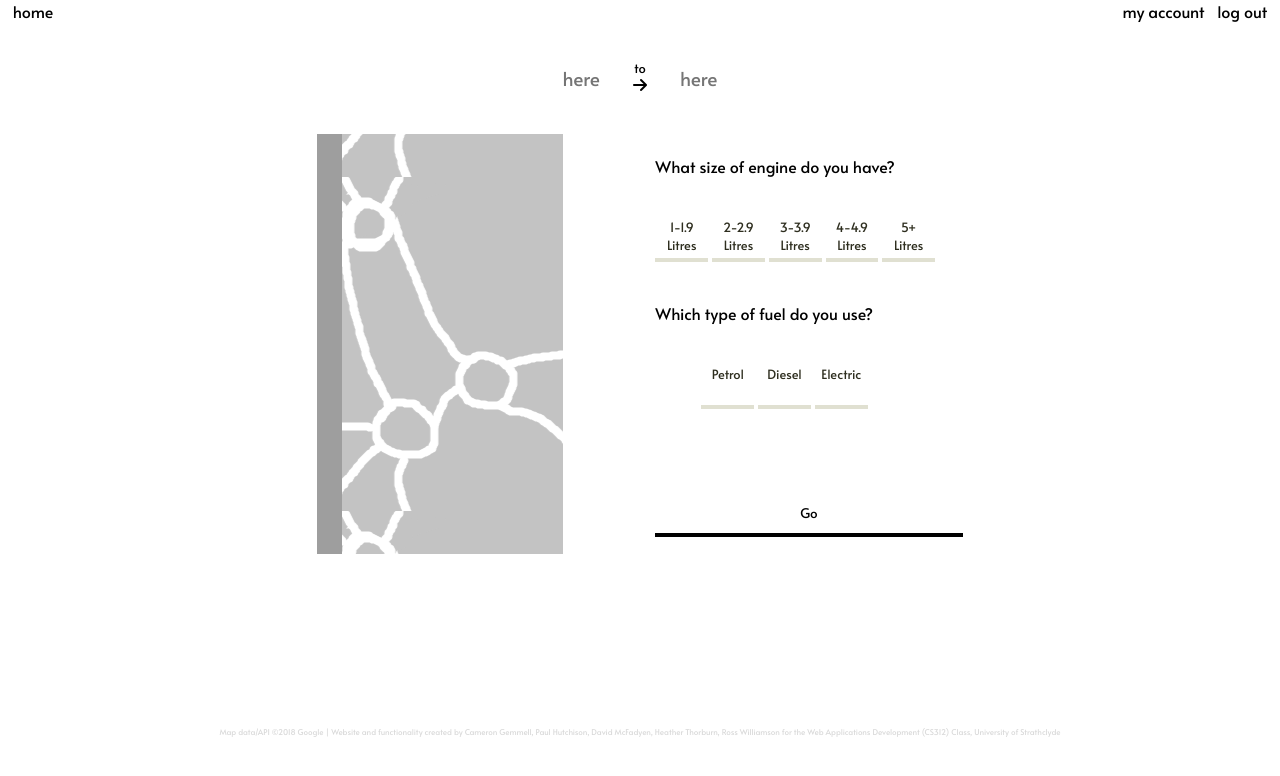
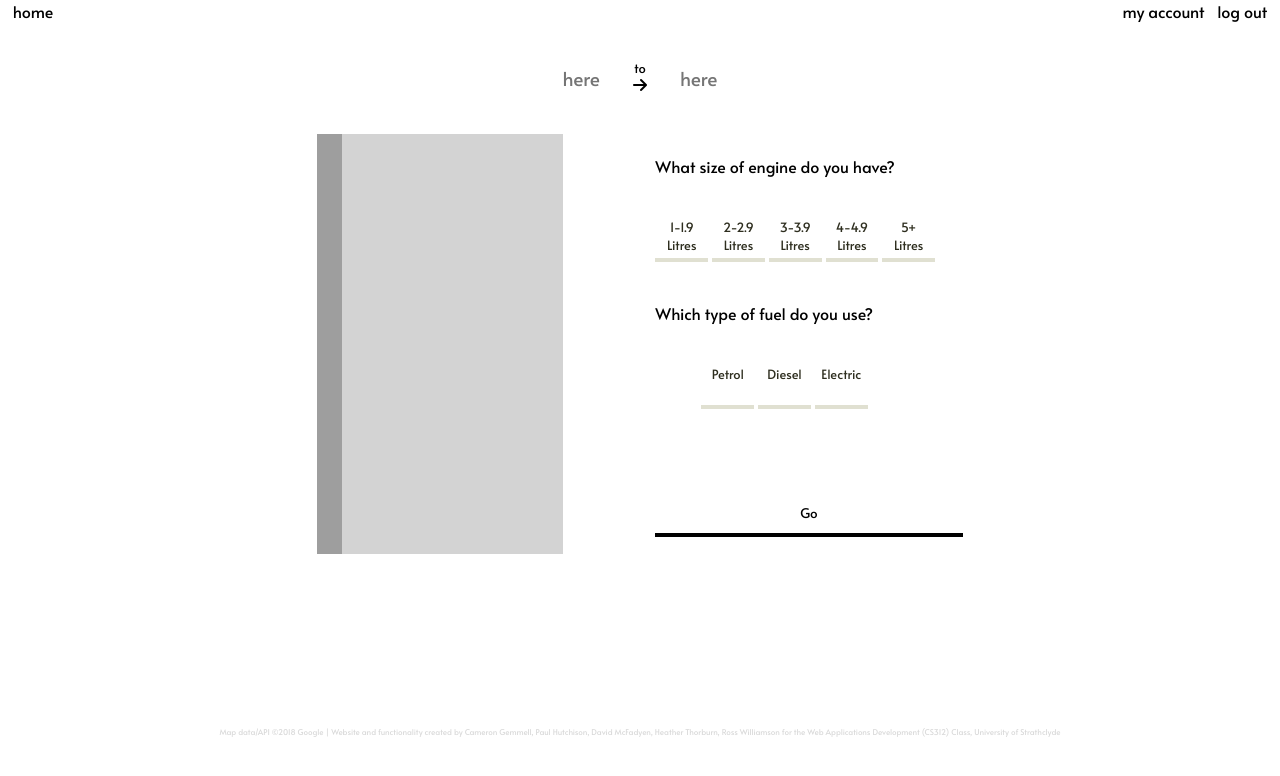
Before and after one commit to Serpial/Travelogical, a PHP site: page / in a window 1280 px wide. Shown: the top 776 px of the page. Run offline with PHP 8.4, Linux system fonts and the light colour scheme; some libraries are stand-ins or nearby versions; grey boxes are pictures that could not be loaded.

Commit message:
Update car-global.css

```diff
--- a/stylesheets/car-global.css
+++ b/stylesheets/car-global.css
@@ -132,7 +132,7 @@ background-color:lightgrey;
 grid-row-start:4;
 grid-column-start:2;
 
-background: url("../maptemp.png") center;
+/* background: url("../maptemp.png") center; */
 
 }
 
```
